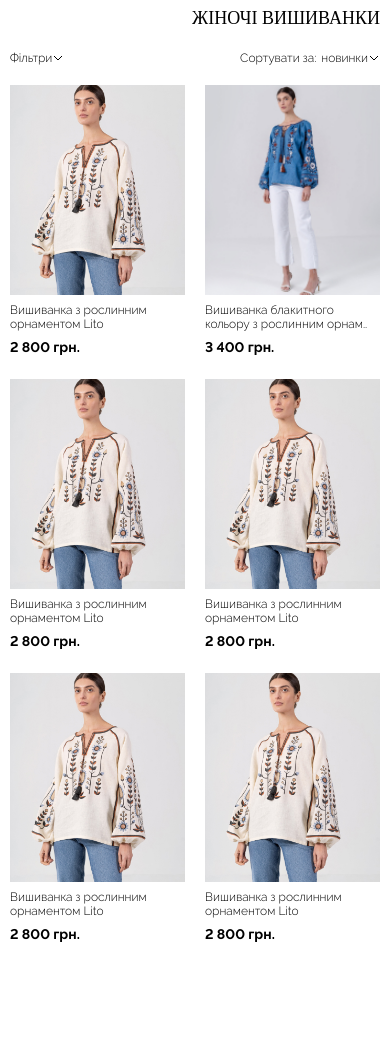
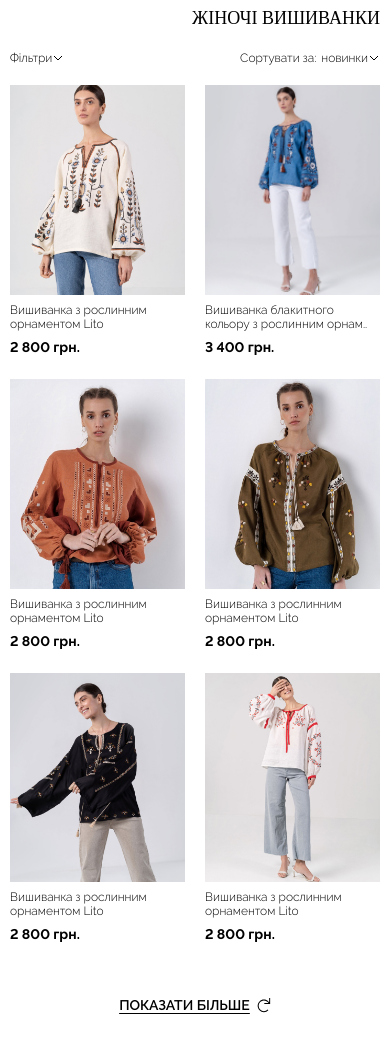
Before and after one commit to rieznik/e-commerce-learning-to-code, a website built with webpack: page src/kataloh.html in a window 390 px wide. Shown: the part 55-1100 px from the top of the page. Before the commit the page ends 1018 px from the top, so only its background shows below. Built offline with nearby package versions, Linux system fonts and the light colour scheme; files whose address does not match are found by name; a web font is replaced by a local one.

Commit message:
load more mobile button

```diff
--- a/src/kataloh.html
+++ b/src/kataloh.html
@@ -108,7 +108,7 @@
             <source type="image/avif" srcset="" />
             <source type="image/webp" srcset="" />
             <img class="product__image"
-              srcset="images/catalog/mobile/image2-167w.jpg 167w, images/catalog/mobile/image2-334w.jpg 334w, images/catalog/desktop/image2-507w.jpg 507w, images/catalog/desktop/image2-1014w.jpg 1014w"
+              srcset="images/catalog/mobile/image2-167w.jpg 167w, images/catalog/mobile/image2-334w.jpg 334w, images/catalog/mobile/image2-668w.jpg 668w, images/catalog/desktop/image2-507w.jpg 507w, images/catalog/desktop/image2-1014w.jpg 1014w"
               sizes="(min-width: 600px) 290px, (min-width: 1000px) 507px, 167px"
               src="images/catalog/mobile/image2-334w.jpg" alt="" />
           </picture>
@@ -124,7 +124,37 @@
             <source type="image/avif" srcset="" />
             <source type="image/webp" srcset="" />
             <img class="product__image"
-              srcset="images/catalog/mobile/image1-167w.jpg 167w, images/catalog/mobile/image1-334w.jpg 334w"
+              srcset="images/catalog/mobile/image1-167w.jpg 167w, images/catalog/mobile/image3-334w.jpg 334w"
+              src="images/catalog/mobile/image3-334w.jpg" alt="" />
+          </picture>
+        </a>
+        <header>
+          <h3 class="product__title"><a href="">Вишиванка з рослинним орнаментом Lito</a></h3>
+          <span class="product__price">2 800 грн.</span>
+        </header>
+      </article>
+      <article class="product">
+        <a href="">
+          <picture>
+            <source type="image/avif" srcset="" />
+            <source type="image/webp" srcset="" />
+            <img class="product__image"
+              srcset="images/catalog/mobile/image1-167w.jpg 167w, images/catalog/mobile/image4-334w.jpg 334w"
+              src="images/catalog/mobile/image4-334w.jpg" alt="" />
+          </picture>
+        </a>
+        <header>
+          <h3 class="product__title"><a href="">Вишиванка з рослинним орнаментом Lito</a></h3>
+          <span class="product__price">2 800 грн.</span>
+        </header>
+      </article>
+      <article class="product">
+        <a href="">
+          <picture>
+            <source type="image/avif" srcset="" />
+            <source type="image/webp" srcset="" />
+            <img class="product__image"
+              srcset="images/catalog/mobile/image1-167w.jpg 167w, images/catalog/mobile/image5-334w.jpg 334w"
               src="images/catalog/mobile/image1-334w.jpg" alt="" />
           </picture>
         </a>
@@ -139,37 +169,7 @@
             <source type="image/avif" srcset="" />
             <source type="image/webp" srcset="" />
             <img class="product__image"
-              srcset="images/catalog/mobile/image1-167w.jpg 167w, images/catalog/mobile/image1-334w.jpg 334w"
-              src="images/catalog/mobile/image1-334w.jpg" alt="" />
-          </picture>
-        </a>
-        <header>
-          <h3 class="product__title"><a href="">Вишиванка з рослинним орнаментом Lito</a></h3>
-          <span class="product__price">2 800 грн.</span>
-        </header>
-      </article>
-      <article class="product">
-        <a href="">
-          <picture>
-            <source type="image/avif" srcset="" />
-            <source type="image/webp" srcset="" />
-            <img class="product__image"
-              srcset="images/catalog/mobile/image1-167w.jpg 167w, images/catalog/mobile/image1-334w.jpg 334w"
-              src="images/catalog/mobile/image1-334w.jpg" alt="" />
-          </picture>
-        </a>
-        <header>
-          <h3 class="product__title"><a href="">Вишиванка з рослинним орнаментом Lito</a></h3>
-          <span class="product__price">2 800 грн.</span>
-        </header>
-      </article>
-      <article class="product">
-        <a href="">
-          <picture>
-            <source type="image/avif" srcset="" />
-            <source type="image/webp" srcset="" />
-            <img class="product__image"
-              srcset="images/catalog/mobile/image1-167w.jpg 167w, images/catalog/mobile/image1-334w.jpg 334w"
+              srcset="images/catalog/mobile/image1-167w.jpg 167w, images/catalog/mobile/image6-334w.jpg 334w"
               src="images/catalog/mobile/image1-334w.jpg" alt="" />
           </picture>
         </a>
@@ -179,8 +179,19 @@
         </header>
       </article>
     </section>
+    <div class="pagination">
+      <button class="pagination__load-more">Показати більше
+        <span>
+          <svg class="icon">
+            <use href="#circle-arrow"></use>
+          </svg>
+        </span>
+      </button>
+    </div>
   </main>
   <footer></footer>
+
+  <!--! SVG Sprites -->
   <svg width="0" height="0">
     <!-- fill="#050007" -->
     <symbol xmlns="http://www.w3.org/2000/svg" viewBox="0 0 149 17" id="logo">
@@ -211,6 +222,9 @@
         d="M8.338 7.256h6.693V.562h-1.125V5.27l-.92-.918c-2.795-2.797-7.345-2.797-10.142 0-2.796 2.796-2.796 7.346 0 10.142a7.18 7.18 0 0 0 10.143 0l-.796-.795a6.054 6.054 0 0 1-8.551 0 6.054 6.054 0 0 1 0-8.552 6.054 6.054 0 0 1 8.551 0l.985.985H8.338v1.125Z">
       </path>
     </symbol>
+    <symbol fill="none" viewBox="0 0 18 31" id="up-arrow">
+      <path stroke="#DA1F39" d="M9.267 31V1m0 0L17 8.7M9.267 1 1 8.7"></path>
+    </symbol>
     <symbol fill="none" viewBox="0 0 18 18" id="facebook-social">
       <path fill="#DA1F39"
         d="M16.333.1H1.667a.906.906 0 0 0-.649.276.951.951 0 0 0-.268.664v15.028c0 .25.097.488.268.665a.905.905 0 0 0 .649.275h7.897V10.47H7.42V7.91h2.143V6.033c0-2.184 1.301-3.374 3.208-3.374a17.5 17.5 0 0 1 1.92.1v2.274h-1.315c-1.034 0-1.236.505-1.236 1.244v1.63h2.473l-.321 2.56H12.14v6.542h4.192a.905.905 0 0 0 .649-.275.951.951 0 0 0 .268-.665V1.04a.951.951 0 0 0-.268-.664.906.906 0 0 0-.649-.275Z">
@@ -234,9 +248,6 @@
         d="M9 .417C4.227.417.36 4.381.36 9.27c0 4.89 3.868 8.854 8.64 8.854 4.771 0 8.64-3.964 8.64-8.854C17.64 4.38 13.77.417 9 .417Zm.59 10.951c-.554-.043-.786-.324-1.22-.594-.238 1.283-.53 2.513-1.394 3.156-.267-1.94.39-3.395.697-4.942-.521-.9.062-2.708 1.162-2.263 1.352.55-1.172 3.343.523 3.693 1.769.363 2.492-3.147 1.395-4.287-1.586-1.648-4.615-.038-4.242 2.321.09.577.672.752.232 1.548-1.014-.23-1.318-1.05-1.278-2.144.062-1.789 1.569-3.042 3.079-3.214 1.91-.218 3.704.718 3.952 2.56.278 2.08-.863 4.329-2.905 4.166Z">
       </path>
     </symbol>
-    <symbol fill="none" viewBox="0 0 18 31" id="up-arrow">
-      <path stroke="#DA1F39" d="M9.267 31V1m0 0L17 8.7M9.267 1 1 8.7"></path>
-    </symbol>
     <symbol fill="none" viewBox="0 0 19 14" id="youtube-social">
       <path fill="#DA1F39"
         d="M18.602 2.198a2.45 2.45 0 0 0-.611-1.068 2.367 2.367 0 0 0-1.044-.624C15.465.101 9.51.101 9.51.101S3.566.09 2.07.506a2.366 2.366 0 0 0-1.043.624 2.45 2.45 0 0 0-.61 1.068A25.9 25.9 0 0 0 .005 6.91a26.251 26.251 0 0 0 .414 4.69c.11.404.32.772.61 1.07.288.296.647.512 1.041.626 1.482.405 7.441.405 7.441.405s5.94 0 7.437-.405a2.376 2.376 0 0 0 1.044-.626c.29-.297.5-.666.61-1.07a26.12 26.12 0 0 0 .397-4.69c.01-1.581-.121-3.156-.396-4.712ZM7.608 9.823V3.985l4.957 2.925-4.957 2.913Z">
--- a/src/sass/components/catalog.sass
+++ b/src/sass/components/catalog.sass
@@ -32,6 +32,7 @@
   display: flex
   flex-wrap: wrap
   gap: 20px
+  margin-bottom: 50px
   @include utils.media(1000px)
     gap: 50px
 
@@ -54,3 +55,20 @@
   font-weight: 700
   line-height: 166.2%
   @include utils.fix-numbers
+
+.pagination
+  display: flex
+  justify-content: center
+  margin-bottom: 50px
+
+.pagination__load-more
+  font-weight: 600
+  font-size: 1rem
+  text-transform: uppercase
+  display: flex
+  gap: 7px
+  text-decoration: underline
+  text-underline-offset: 3px
+  & span
+    height: 1.15em
+    width: 1em
```
Also changed, not shown: src/css/styles.css, src/images/catalog/mobile/image1-668w.jpg (added), src/images/catalog/mobile/image2-668w.jpg (added), src/images/catalog/mobile/image3-668w.jpg (added), src/images/catalog/mobile/image4-668w.jpg (added), src/images/catalog/mobile/image5-668w.jpg (added), src/images/catalog/mobile/image6-668w.jpg (added).
